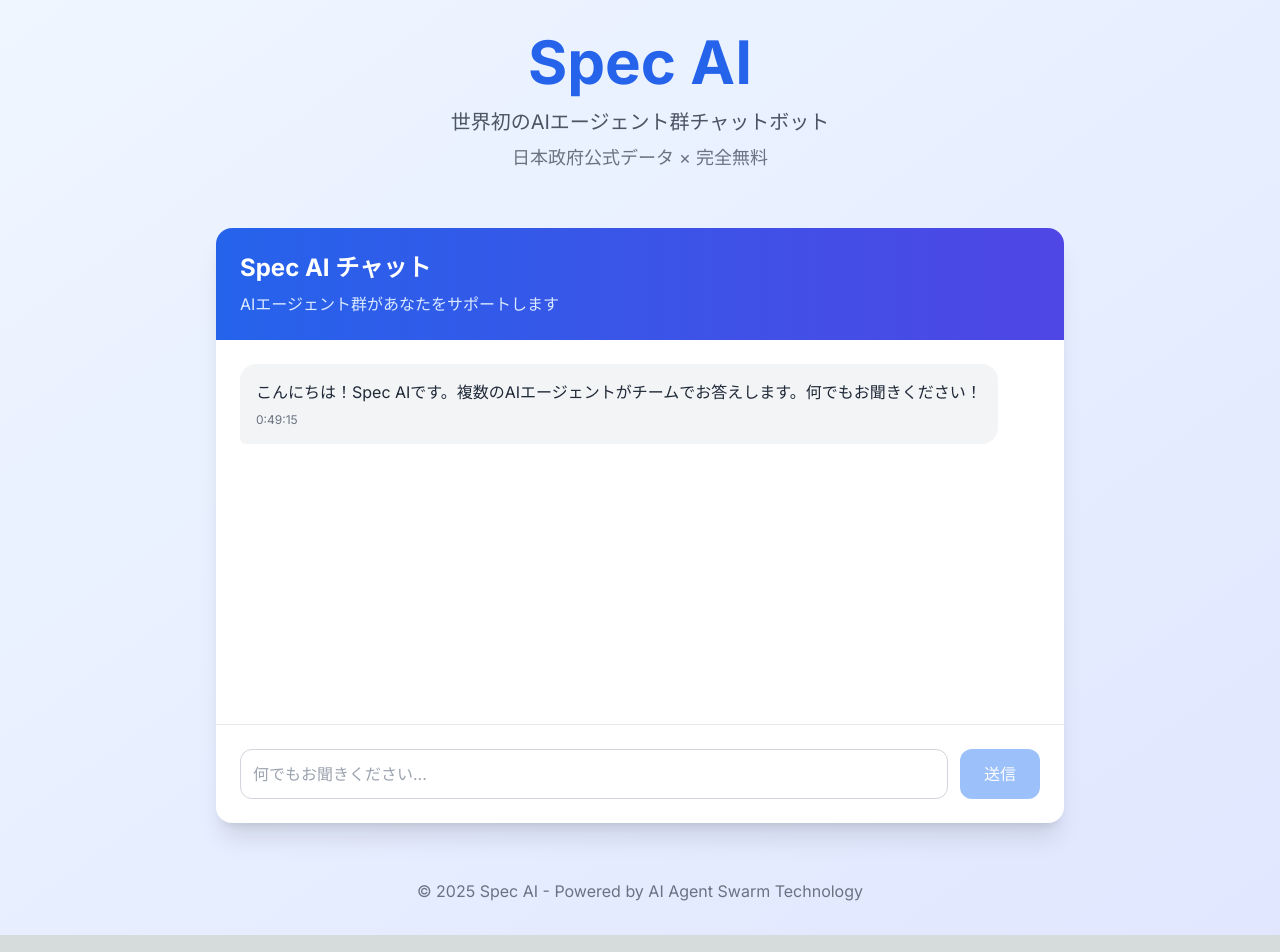
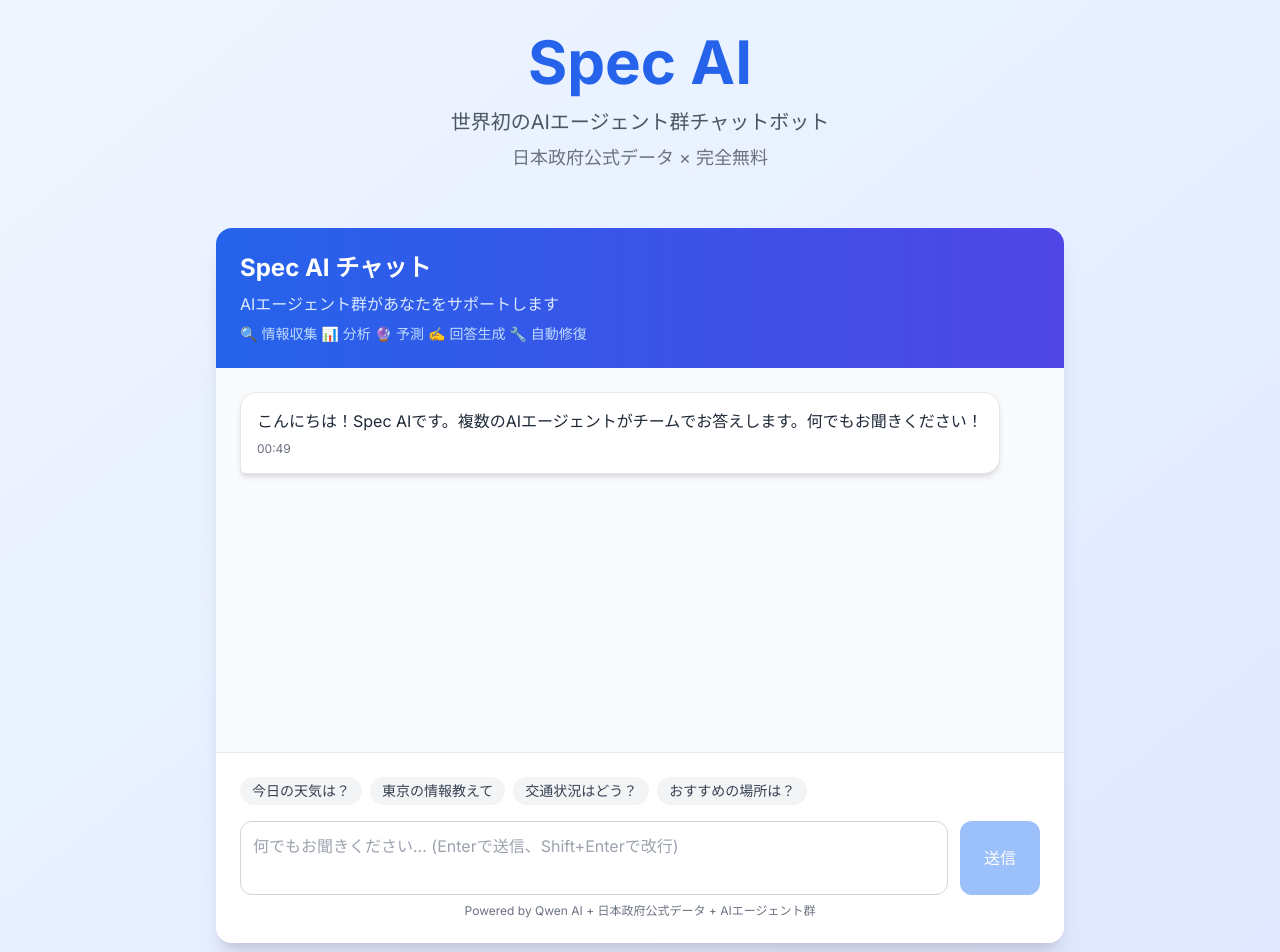
Before and after one commit to Cloud-FlyTech/spec-ai, a Next.js app: page / in a window 1280 px wide. Shown: the top 952 px of the page. Built offline with nearby package versions, Linux system fonts and the light colour scheme.

Commit message:
Update chat-interface.tsx

```diff
--- a/components/chat-interface.tsx
+++ b/components/chat-interface.tsx
@@ -6,6 +6,7 @@
   role: 'user' | 'assistant'
   content: string
   timestamp: string
+  agentData?: any
 }
 
 export default function ChatInterface() {
@@ -29,20 +30,72 @@
     }
 
     setMessages(prev => [...prev, userMessage])
+    const currentInput = input
     setInput('')
     setLoading(true)
 
-    // 模擬的なAIエージェント群の応答
-    setTimeout(() => {
-      const agentResponse: Message = {
+    try {
+      // 実際のAPI呼び出し
+      const response = await fetch('/api/chat', {
+        method: 'POST',
+        headers: {
+          'Content-Type': 'application/json'
+        },
+        body: JSON.stringify({
+          message: currentInput
+        })
+      })
+
+      const data = await response.json()
+
+      if (data.success) {
+        const aiResponse: Message = {
+          role: 'assistant',
+          content: data.data.response,
+          timestamp: new Date().toISOString(),
+          agentData: data.data.agentData
+        }
+
+        setMessages(prev => [...prev, aiResponse])
+      } else {
+        // エラー時の対応
+        const errorResponse: Message = {
+          role: 'assistant',
+          content: `申し訳ございません。エラーが発生しました: ${data.error || '不明なエラー'}`,
+          timestamp: new Date().toISOString()
+        }
+
+        setMessages(prev => [...prev, errorResponse])
+      }
+
+    } catch (error) {
+      console.error('Chat error:', error)
+
+      // 通信エラー時の対応
+      const errorResponse: Message = {
         role: 'assistant',
-        content: `AIエージェント群が協議した結果：\n\n🔍 情報収集エージェント: データを収集しました\n📊 分析エージェント: パターンを分析しました\n🔮 予測エージェント: 傾向を予測しました\n✍️ 回答エージェント: 「${input}」について総合的にお答えします。\n\n現在はデモモードです。AIエージェント群システムを開発中です！`,
+        content: 'ネットワークエラーが発生しました。サーバーに接続できません。しばらく時間をおいてからもう一度お試しください。',
         timestamp: new Date().toISOString()
       }
 
-      setMessages(prev => [...prev, agentResponse])
+      setMessages(prev => [...prev, errorResponse])
+    } finally {
       setLoading(false)
-    }, 2000)
+    }
+  }
+
+  const handleKeyPress = (e: React.KeyboardEvent) => {
+    if (e.key === 'Enter' && !e.shiftKey && !loading) {
+      e.preventDefault()
+      sendMessage()
+    }
+  }
+
+  const formatTime = (timestamp: string) => {
+    return new Date(timestamp).toLocaleTimeString('ja-JP', {
+      hour: '2-digit',
+      minute: '2-digit'
+    })
   }
 
   return (
@@ -52,22 +105,40 @@
         <div className="bg-gradient-to-r from-blue-600 to-indigo-600 p-6 text-white">
           <h2 className="text-2xl font-bold mb-2">Spec AI チャット</h2>
           <p className="text-blue-100">AIエージェント群があなたをサポートします</p>
+          <div className="mt-2 text-sm text-blue-200">
+            🔍 情報収集 📊 分析 🔮 予測 ✍️ 回答生成 🔧 自動修復
+          </div>
         </div>
 
         {/* メッセージエリア */}
-        <div className="h-96 overflow-y-auto p-6 chat-container">
+        <div className="h-96 overflow-y-auto p-6 chat-container bg-gray-50">
           {messages.map((msg, idx) => (
             <div key={idx} className={`mb-6 ${msg.role === 'user' ? 'text-right' : 'text-left'}`}>
               <div className={`inline-block max-w-3xl p-4 rounded-2xl message-bubble ${
                 msg.role === 'user'
                   ? 'bg-blue-500 text-white rounded-br-md'
-                  : 'bg-gray-100 text-gray-800 rounded-bl-md'
+                  : 'bg-white text-gray-800 rounded-bl-md shadow-md border'
               }`}>
-                <div className="whitespace-pre-line">{msg.content}</div>
+                <div className="whitespace-pre-wrap">{msg.content}</div>
+
+                {/* エージェントデータの表示 */}
+                {msg.agentData && (
+                  <div className="mt-3 pt-3 border-t border-gray-200">
+                    <div className="text-xs text-gray-500 mb-2">
+                      AIエージェント群の処理データ:
+                    </div>
+                    {msg.agentData.sources && (
+                      <div className="text-xs text-gray-600">
+                        📊 データソース: {msg.agentData.sources.join(', ')}
+                      </div>
+                    )}
+                  </div>
+                )}
+
                 <div className={`text-xs mt-2 ${
                   msg.role === 'user' ? 'text-blue-100' : 'text-gray-500'
                 }`}>
-                  {new Date(msg.timestamp).toLocaleTimeString('ja-JP')}
+                  {formatTime(msg.timestamp)}
                 </div>
               </div>
             </div>
@@ -75,10 +146,19 @@
 
           {loading && (
             <div className="text-left mb-6">
-              <div className="inline-block bg-gray-100 p-4 rounded-2xl rounded-bl-md">
-                <div className="flex items-center space-x-2">
-                  <div className="animate-spin rounded-full h-4 w-4 border-b-2 border-blue-500"></div>
-                  <span className="text-gray-600">AIエージェント群が協議中...</span>
+              <div className="inline-block bg-white p-4 rounded-2xl rounded-bl-md shadow-md border">
+                <div className="flex items-center space-x-3">
+                  <div className="flex space-x-1">
+                    <div className="w-2 h-2 bg-blue-500 rounded-full animate-bounce"></div>
+                    <div className="w-2 h-2 bg-blue-500 rounded-full animate-bounce" style={{animationDelay: '0.1s'}}></div>
+                    <div className="w-2 h-2 bg-blue-500 rounded-full animate-bounce" style={{animationDelay: '0.2s'}}></div>
+                  </div>
+                  <div className="text-gray-600">
+                    <div className="text-sm font-medium">AIエージェント群が協議中...</div>
+                    <div className="text-xs text-gray-500 mt-1">
+                      🔍 データ収集 → 📊 分析 → 🔮 予測 → ✍️ 回答生成
+                    </div>
+                  </div>
                 </div>
               </div>
             </div>
@@ -86,24 +166,47 @@
         </div>
 
         {/* 入力エリア */}
-        <div className="border-t p-6">
+        <div className="border-t bg-white p-6">
+          {/* クイック質問ボタン */}
+          <div className="mb-4 flex flex-wrap gap-2">
+            {[
+              '今日の天気は？',
+              '東京の情報教えて',
+              '交通状況はどう？',
+              'おすすめの場所は？'
+            ].map((quickQ, idx) => (
+              <button
+                key={idx}
+                onClick={() => setInput(quickQ)}
+                className="px-3 py-1 text-sm bg-gray-100 hover:bg-gray-200 rounded-full text-gray-700 transition-colors"
+                disabled={loading}
+              >
+                {quickQ}
+              </button>
+            ))}
+          </div>
+
           <div className="flex gap-3">
-            <input
-              type="text"
+            <textarea
               value={input}
               onChange={(e) => setInput(e.target.value)}
-              onKeyPress={(e) => e.key === 'Enter' && !loading && sendMessage()}
-              placeholder="何でもお聞きください..."
-              className="flex-1 p-3 border border-gray-300 rounded-xl focus:outline-none focus:ring-2 focus:ring-blue-500 focus:border-transparent"
+              onKeyPress={handleKeyPress}
+              placeholder="何でもお聞きください... (Enterで送信、Shift+Enterで改行)"
+              className="flex-1 p-3 border border-gray-300 rounded-xl focus:outline-none focus:ring-2 focus:ring-blue-500 focus:border-transparent resize-none"
               disabled={loading}
+              rows={2}
             />
             <button
               onClick={sendMessage}
               disabled={loading || !input.trim()}
-              className="px-6 py-3 bg-blue-500 text-white rounded-xl hover:bg-blue-600 disabled:opacity-50 disabled:cursor-not-allowed transition-colors"
+              className="px-6 py-3 bg-blue-500 text-white rounded-xl hover:bg-blue-600 disabled:opacity-50 disabled:cursor-not-allowed transition-colors font-medium"
             >
-              送信
+              {loading ? '送信中...' : '送信'}
             </button>
+          </div>
+
+          <div className="mt-2 text-xs text-gray-500 text-center">
+            Powered by Qwen AI + 日本政府公式データ + AIエージェント群
           </div>
         </div>
       </div>
```
